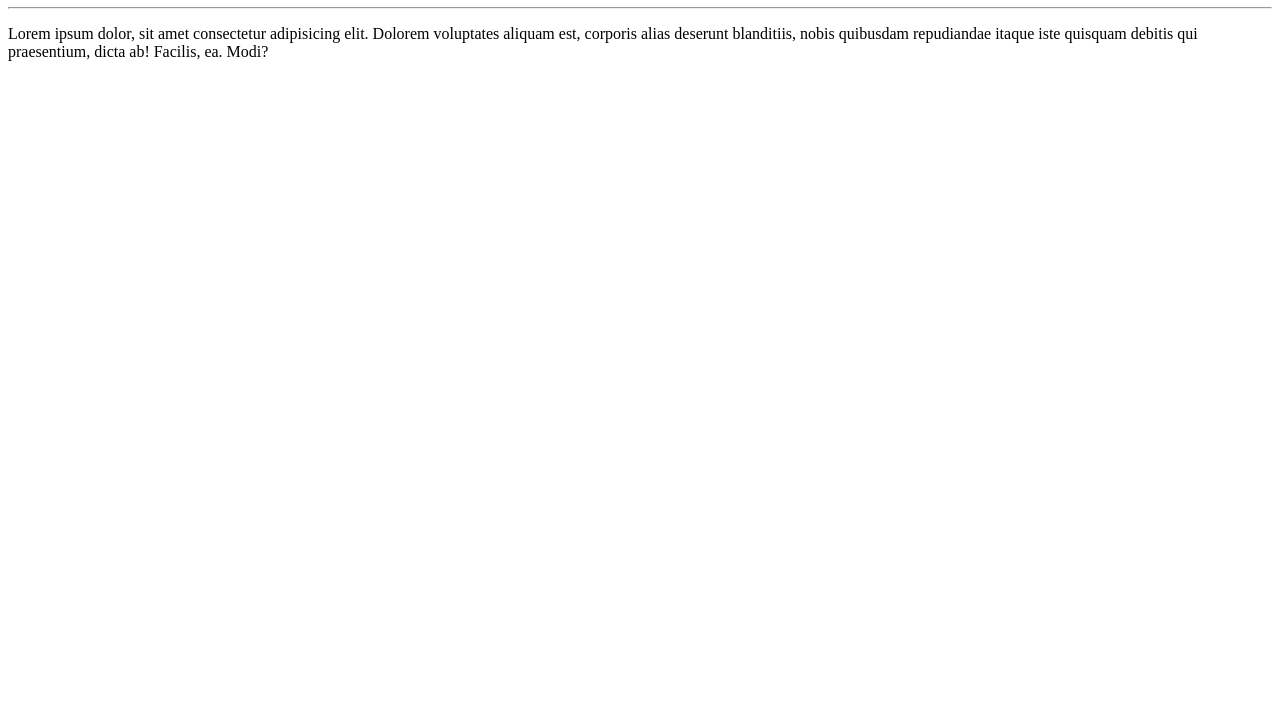
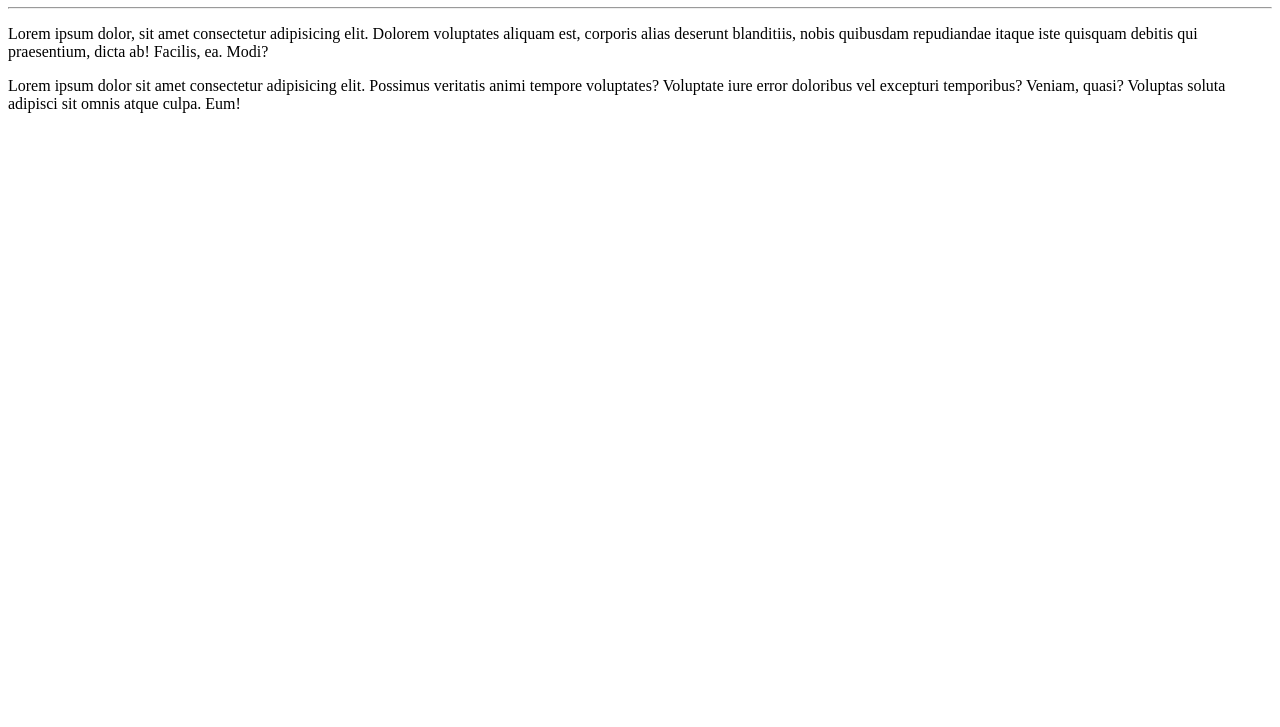
Before and after one commit to ViniciusSouzaMartins/CursoEmVideoGitHub, a plain HTML site: page CursoEmVideoGitHub/index.html in a window 1280 px wide. Shown: the part 73-800 px from the top of the page. Drawn offline with Linux system fonts and the light colour scheme.

Commit message:
adicionei outro lorem

```diff
--- a/CursoEmVideoGitHub/index.html
+++ b/CursoEmVideoGitHub/index.html
@@ -10,5 +10,6 @@
     <h1>Olá, Mundo!</h1>
     <hr>
     <p>Lorem ipsum dolor, sit amet consectetur adipisicing elit. Dolorem voluptates aliquam est, corporis alias deserunt blanditiis, nobis quibusdam repudiandae itaque iste quisquam debitis qui praesentium, dicta ab! Facilis, ea. Modi?</p>
+    <p>Lorem ipsum dolor sit amet consectetur adipisicing elit. Possimus veritatis animi tempore voluptates? Voluptate iure error doloribus vel excepturi temporibus? Veniam, quasi? Voluptas soluta adipisci sit omnis atque culpa. Eum!</p>
 </body>
 </html>
```
